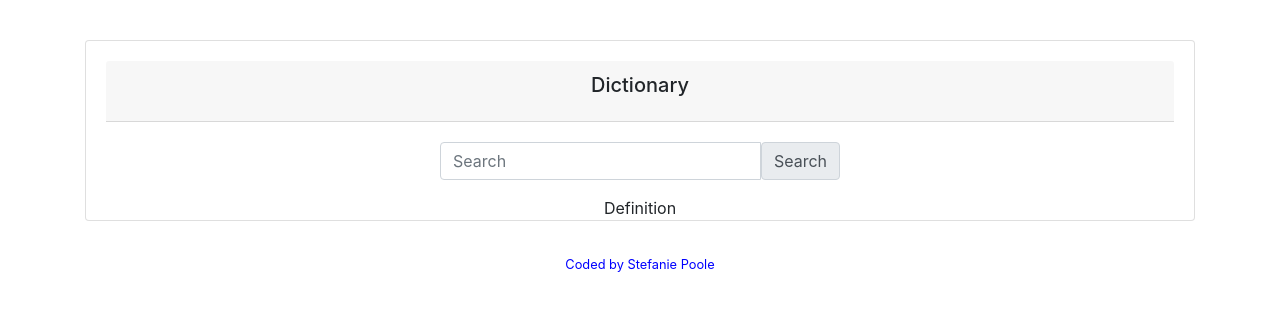
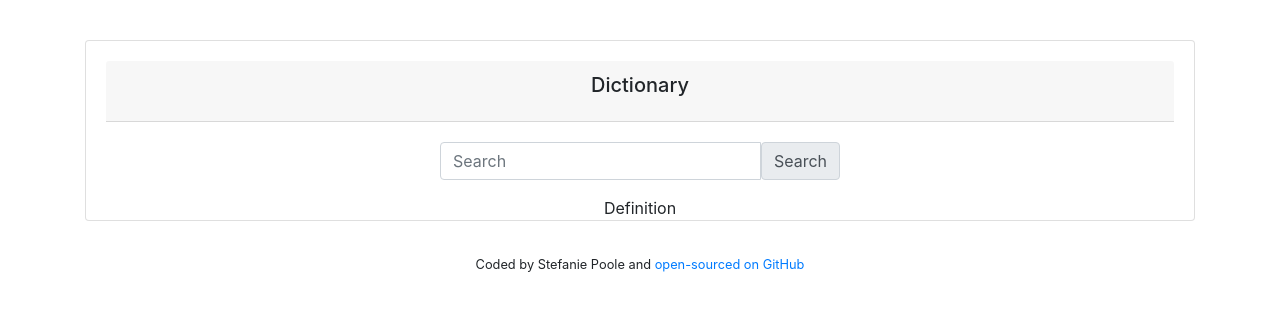
Before and after one commit to stefmpoole/dictionary-react-project, a React (Create React App) app: page / in a window 1280 px wide. Shown: the top 310 px of the page. Built offline with nearby package versions, Linux system fonts and the light colour scheme.

Commit message:
added open-sourced code link

```diff
--- a/src/App.css
+++ b/src/App.css
@@ -9,5 +9,4 @@
 
 .App-footer {
   margin: 30px 0;
-  color: blue;
 }
--- a/src/App.js
+++ b/src/App.js
@@ -16,7 +16,12 @@ function App() {
           </main>
         </Card>
         <footer className="App-footer">
-          <small>Coded by Stefanie Poole</small>
+          <small>
+            Coded by Stefanie Poole and {""}
+            <a href="https://github.com/stefmpoole/dictionary-react-project">
+              open-sourced on GitHub
+            </a>
+          </small>
         </footer>
       </div>
     </div>
--- a/src/Dictionary.js
+++ b/src/Dictionary.js
@@ -15,6 +15,7 @@ export default function Dictionary() {
   function search(event) {
     event.preventDefault();
 
+    // documentation: https://dictionaryapi.dev/
     let apiUrl = `https://api.dictionaryapi.dev/api/v2/entries/en/${keyword}`;
     axios.get(apiUrl).then(handleResponse);
   }
```
